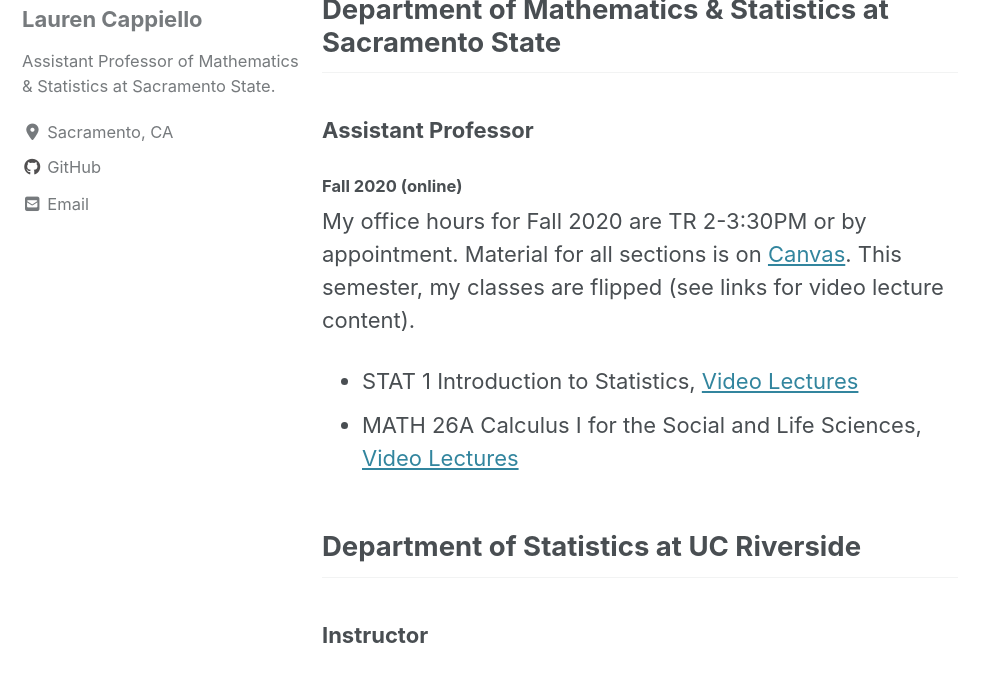
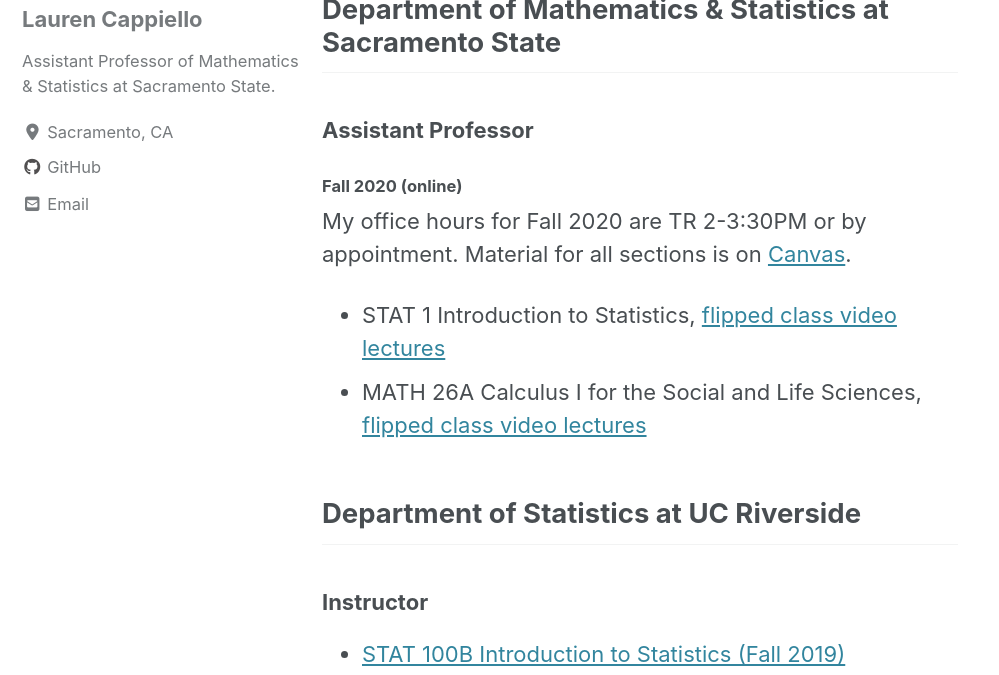
Before and after one commit to lgpcappiello/lgpcappiello.github.io, a Jekyll site: the page built from teaching/index.md, in a window 1280 px wide and 900 px high, cut to the strip 225-900 px from the top of the window. Shown: the whole strip, without its empty margins (0-999 px from the left). Built offline with Jekyll 4.4.1, drawn with Linux system fonts in a browser that asks for light colours; cached includes are drawn as plain includes; nearby versions of some CDN libraries.

Commit message:
Update index.md

```diff
--- a/teaching/index.md
+++ b/teaching/index.md
@@ -8,9 +8,9 @@
 ## Department of Mathematics & Statistics at Sacramento State
 ### Assistant Professor
 #### Fall 2020 (online)
-My office hours for Fall 2020 are TR 2-3:30PM or by appointment. Material for all sections is on [Canvas](https://csus.instructure.com/). This semester, my classes are flipped (see links for video lecture content).
-- STAT 1 Introduction to Statistics, <a href="https://www.youtube.com/playlist?list=PLuMDlHzKEzEFDn6yfD9D3DCsp_j2AfDvm" target="_blank">Video Lectures</a>
-- MATH 26A Calculus I for the Social and Life Sciences, <a href="https://www.youtube.com/playlist?list=PLuMDlHzKEzEHVDBeTH5I_ghfON5ev4vCv">Video Lectures</a>
+My office hours for Fall 2020 are TR 2-3:30PM or by appointment. Material for all sections is on [Canvas](https://csus.instructure.com/).
+- STAT 1 Introduction to Statistics, <a href="https://www.youtube.com/playlist?list=PLuMDlHzKEzEFDn6yfD9D3DCsp_j2AfDvm" target="_blank">flipped class video lectures</a>
+- MATH 26A Calculus I for the Social and Life Sciences, <a href="https://www.youtube.com/playlist?list=PLuMDlHzKEzEHVDBeTH5I_ghfON5ev4vCv">flipped class video lectures</a>
 
 ## Department of Statistics at UC Riverside
 ### Instructor
```
